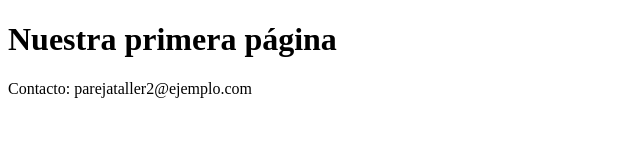
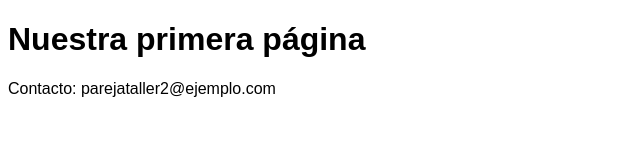
Before and after one commit to antonioserralvo/taller-2-git, a plain HTML site: page index.html in a window 1280 px wide. Shown: the whole page, without its empty margins (0-640 px from the left). Drawn offline with Linux system fonts and the light colour scheme.

Commit message:
style: crear y enlazar estilos

```diff
--- /dev/null
+++ b/estilos.css
@@ -0,0 +1,3 @@
+body{
+font-family: sans-serif;
+}
--- a/index.html
+++ b/index.html
@@ -3,6 +3,7 @@
 <head>
  <meta charset="utf-8">
  <title>Práctica Git</title>
+ <link rel="stylesheet" href="estilos.css">
 </head>
 <body>
  <h1>Nuestra primera página</h1>
```
